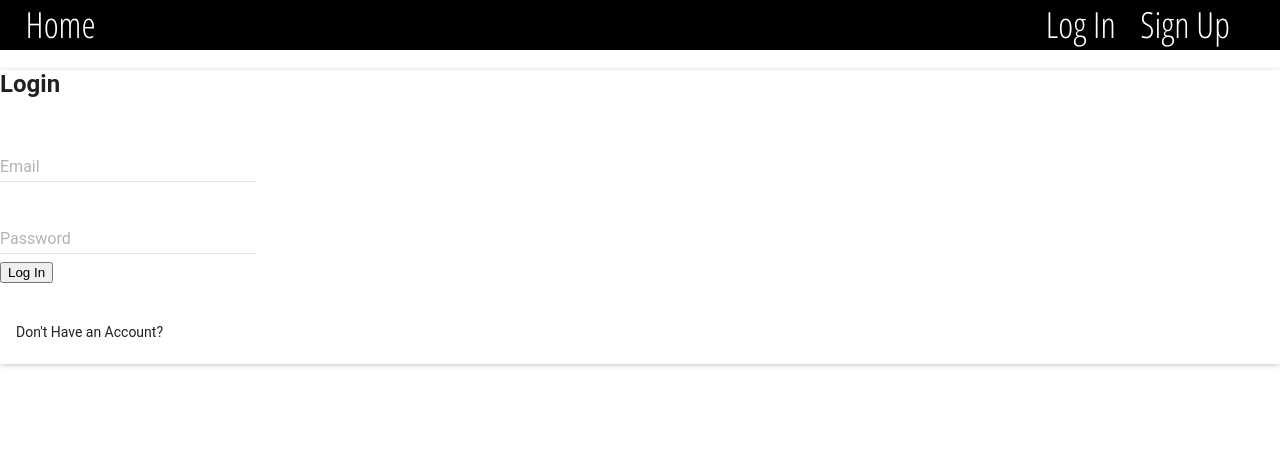
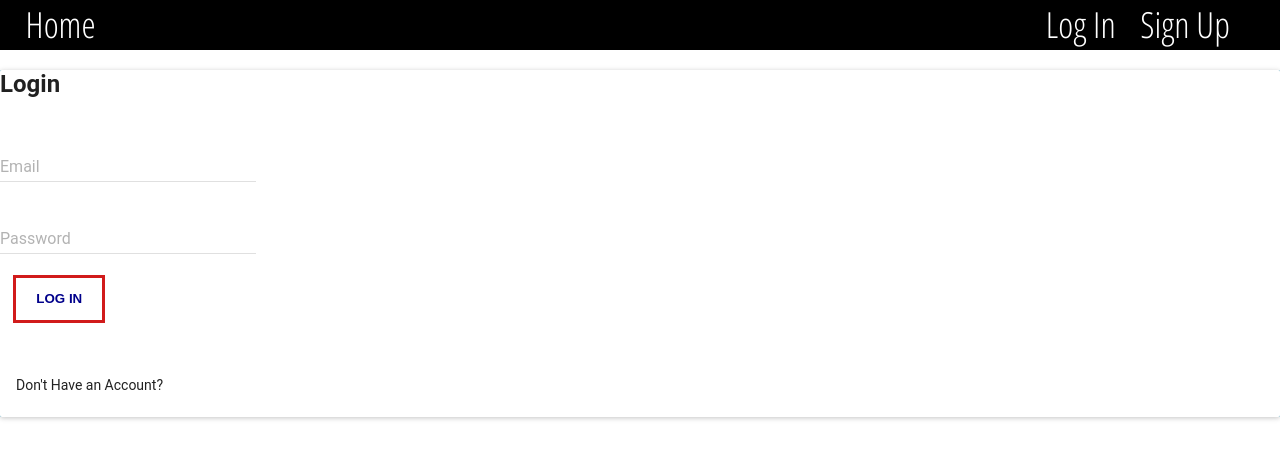
Before and after one commit to dbdoyle182/NoteTakerApp, a React (Create React App) app in the folder client/: page /login in a window 1280 px wide. Shown: the top 458 px of the page. Built offline with nearby package versions, Linux system fonts and the light colour scheme.

Commit message:
added style to form buttons

```diff
--- a/client/src/App.js
+++ b/client/src/App.js
@@ -2,6 +2,7 @@ import React, { Component } from 'react';
 import {BrowserRouter as Router, Route, Switch} from 'react-router-dom';
 import HomePage from './containers/HomePage';
 import LoginPage from './containers/LoginPage';
+import SignUpPage from './containers/SignUpPage'
 import Navbar from './components/Navbar';
 
 
@@ -17,6 +18,7 @@ class App extends Component {
             <Switch>
               <Route exact path='/' component={HomePage}/>
               <Route path='/login' component={LoginPage} />
+              <Route path='/signup' component={SignUpPage} />
             </Switch>
 
           </div>
--- a/client/src/components/LoginForm/LoginForm.css
+++ b/client/src/components/LoginForm/LoginForm.css
@@ -0,0 +1,41 @@
+.submitbtn {
+    display: inline-block;
+    margin: 1em;
+    text-transform: uppercase;
+    padding: 1em 1.5em;
+    background: none;
+    color:darkblue;
+    font-weight: bold;
+    position: relative;
+    transition:color 0.25s ease;
+    border:3px solid rgb(209, 27, 27);
+}
+.submitbtn:hover {
+    border: black 1px solid;
+}
+
+.submitbtn::after {
+    position: absolute;
+    content: '';
+    top:0;
+    left: 0;
+    width: 0;
+    height: 100%;
+    background-color: white;
+    transform-origin:left;
+    transition:width 0.25s ease;
+    z-index:-1;
+  }
+
+  .submitbtn::after {
+    position: absolute;
+    content: '';
+    top:0;
+    left: 0;
+    width: 0;
+    height: 100%;
+    background-color: white;
+    transform-origin:left;
+    transition:width 0.25s ease;
+    z-index:-1;
+  }
--- a/client/src/components/LoginForm/LoginForm.js
+++ b/client/src/components/LoginForm/LoginForm.js
@@ -5,10 +5,10 @@ import PropTypes from "prop-types";
 import "./LoginForm.css";
 
 const LoginForm = ({ onSubmit, onChange, errors, successMessage, user }) => (
-  <Card className="container login-page">
+  <Card>
     <form action="/" onSubmit={onSubmit}>
-      <div className="field-container">
-        <h2 className="card-heading">Login</h2>
+      <div>
+        <h2>Login</h2>
 
         {successMessage && <p className="success-message">{successMessage}</p>}
         {errors.summary && <p className="error-message">{errors.summary}</p>}
@@ -35,7 +35,7 @@ const LoginForm = ({ onSubmit, onChange, errors, successMessage, user }) => (
         </div>
 
         <div className="button-line">
-          <button type="submit" label="log in">
+          <button type="submit" label="log in" className="submitbtn" >
             Log In
           </button>
         </div>
--- a/client/src/containers/LoginPage/LoginPage.css
+++ b/client/src/containers/LoginPage/LoginPage.css
@@ -0,0 +1,3 @@
+.formpage {
+    background-color: lightblue;
+}
--- a/client/src/containers/LoginPage/LoginPage.js
+++ b/client/src/containers/LoginPage/LoginPage.js
@@ -1,6 +1,7 @@
 import React, { Component } from "react";
 import LoginForm from "../../components/LoginForm";
 import Auth from "../../utils/Auth";
+import './LoginPage.css';
 
 class LoginPage extends Component {
   constructor(props, context) {
@@ -78,6 +79,7 @@ class LoginPage extends Component {
 
   render() {
     return (
+      <div className="formpage">
         <LoginForm
           onSubmit={this.processForm}
           onChange={this.changeUser}
@@ -85,6 +87,7 @@ class LoginPage extends Component {
           user={this.state.user}
           successMessage={this.state.successMessage}
         />
+      </div>
     );
   }
 }
--- a/client/src/containers/SignUpPage/SignUpPage.js
+++ b/client/src/containers/SignUpPage/SignUpPage.js
@@ -1,5 +1,5 @@
 import React, { Component } from "react";
-import SignUpForm from "../components/SignUpForm.js";
+import SignUpForm from "../../components/SignUpForm";
 
 class SignUpPage extends Component {
   constructor(props, context) {
```
Lines whose indentation alone changed are shown as unchanged.
